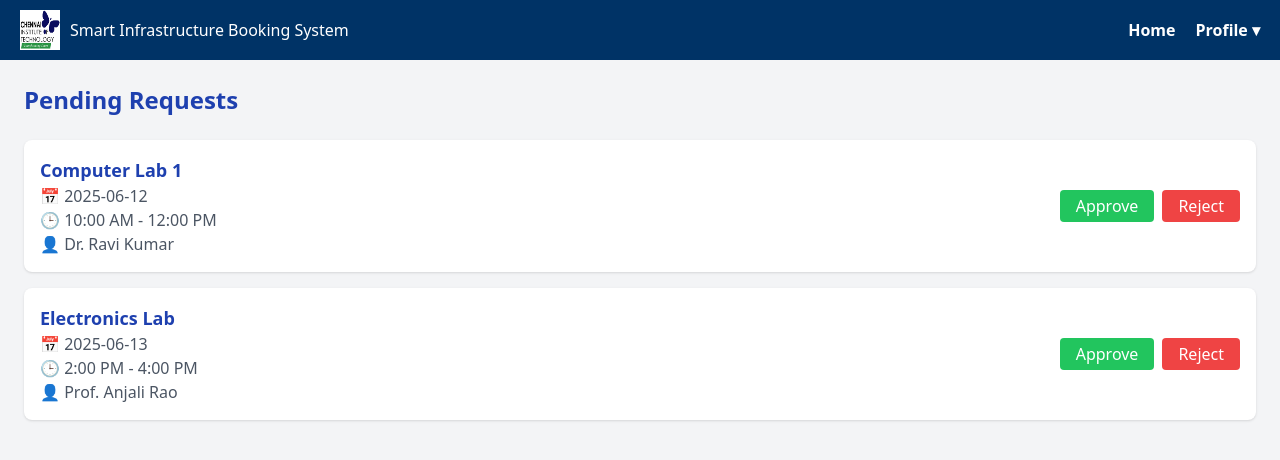
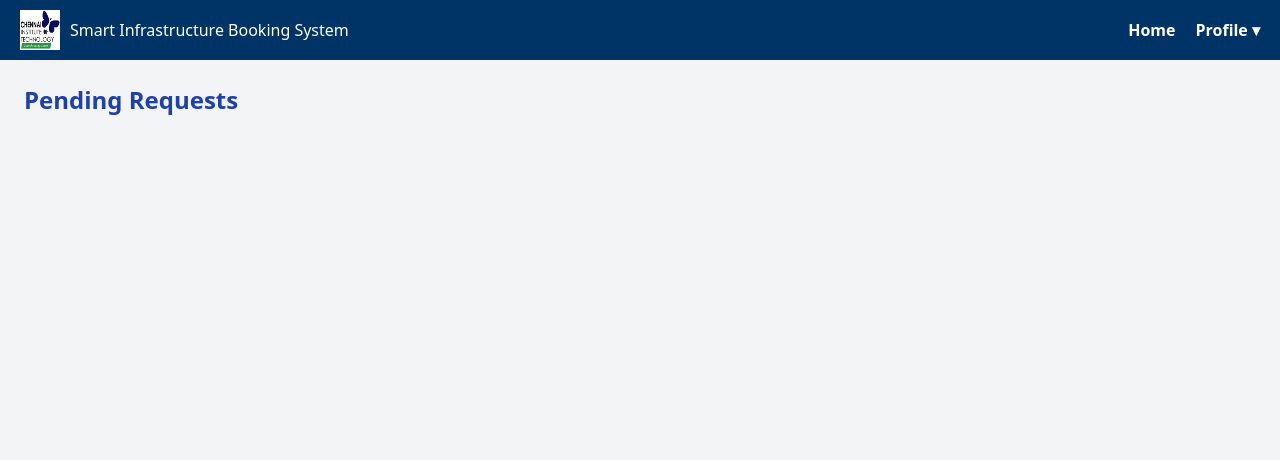
Before and after one commit to Dhar-21-06/Sustainability-and-Resource-Optimization-System, a React (Create React App) app in the folder BookingSystem/frontend/: page /admin/pending-requests in a window 1280 px wide. Shown: the top 460 px of the page. Built offline with nearby package versions, Linux system fonts and the light colour scheme.

Commit message:
mapped the book a lab page with the pending request page, To do: map pending request to my bookings page

```diff
--- a/BookingSystem/frontend/src/pages/admin/pendingRequest.jsx
+++ b/BookingSystem/frontend/src/pages/admin/pendingRequest.jsx
@@ -5,28 +5,26 @@ import AdminFooter from '../../components/common/admin_c/AdminFooter';
 import RequestCard from '../../components/common/admin_c/RequestCard';
 
 const PendingRequests = () => {
-  const requests = [
-    {
-      lab: 'Computer Lab 1',
-      date: '2025-06-12',
-      time: '10:00 AM - 12:00 PM',
-      faculty: 'Dr. Ravi Kumar'
-    },
-    {
-      lab: 'Electronics Lab',
-      date: '2025-06-13',
-      time: '2:00 PM - 4:00 PM',
-      faculty: 'Prof. Anjali Rao'
-    }
-  ];
+  const storedRequests = JSON.parse(localStorage.getItem('pendingRequests')) || [];
+const [requests, setRequests] = React.useState(storedRequests);
 
-  const handleApprove = (lab) => {
-    alert(`Approved booking for ${lab}`);
+
+  const handleApprove = (index) => {
+  const updatedRequests = [...requests];
+  const approvedRequest = updatedRequests.splice(index, 1)[0];
+  localStorage.setItem('pendingRequests', JSON.stringify(updatedRequests));
+  setRequests(updatedRequests);
+  alert(`Approved booking for ${approvedRequest.lab}`);
 };
 
-  const handleReject = (lab) => {
-    alert(`Rejected booking for ${lab}`);
+const handleReject = (index) => {
+  const updatedRequests = [...requests];
+  const rejectedRequest = updatedRequests.splice(index, 1)[0];
+  localStorage.setItem('pendingRequests', JSON.stringify(updatedRequests));
+  setRequests(updatedRequests);
+  alert(`Rejected booking for ${rejectedRequest.lab}`);
 };
+
 
   return (
     <div className="min-h-screen flex flex-col">
@@ -37,10 +35,11 @@ const PendingRequests = () => {
   <RequestCard
     key={index}
     {...req}
-            onApprove={() => handleApprove(req.lab)}
-            onReject={() => handleReject(req.lab)}
+    onApprove={() => handleApprove(index)}
+    onReject={() => handleReject(index)}
   />
 ))}
+
       </main>
     </div>
   );
--- a/BookingSystem/frontend/src/pages/user/bookings.jsx
+++ b/BookingSystem/frontend/src/pages/user/bookings.jsx
@@ -8,6 +8,7 @@ const CheckAllocation = () => {
   const [selectedDate, setSelectedDate] = useState('');
   const [activeTab, setActiveTab] = useState('current');
   const [showSuccessMessage, setShowSuccessMessage] = useState(false);
+  const [bookedSlots, setBookedSlots] = useState({});
 
   const allLabs = [
     'Gen AI Lab', 'IoT Lab', 'Rane NSK Lab', 'PEGA Lab', 'CAM Lab', 'CAD Lab',
@@ -48,6 +49,11 @@ useEffect(() => {
   window.addEventListener('storage', fetchBookings);
 
   return () => window.removeEventListener('storage', fetchBookings);
+}, [activeTab]);
+
+  useEffect(() => {
+  const booked = JSON.parse(localStorage.getItem("bookedSlots")) || {};
+  setBookedSlots(booked);
 }, [activeTab]);
 
   const handleCancelClick = (booking) => {
@@ -102,12 +108,6 @@ useEffect(() => {
   >
     Booking History
   </button>
-  <button
-    onClick={() => setActiveTab('notifications')}
-    className={`px-4 py-2 rounded ${activeTab === 'notifications' ? 'bg-blue-600 text-white' : 'bg-gray-200 text-gray-800'}`}
-  >
-    Notifications
-  </button>
 </div>
       <div className="flex flex-wrap gap-4 mb-6 items-center">
         <label className="text-sm font-medium text-gray-700">
@@ -143,16 +143,19 @@ useEffect(() => {
     <ul className="space-y-4">
       {currentBookings.map((booking) => (
         <li key={booking.id} className="p-4 border rounded-xl shadow bg-white flex justify-between items-center">
-          <div>
-            <p className="text-lg font-semibold text-blue-700">{booking.lab}</p>
-            <p className="text-sm text-gray-600">{booking.time} | {booking.date}</p>
-            <span className={`text-xs px-2 py-1 rounded ${booking.status === 'Approved' ? 'bg-green-100 text-green-700' : 'bg-gray-100 text-gray-700'}`}>
-              🟢 Approved
-            </span>
+          <div className="mt-8">
+  <h2 className="text-xl font-bold mb-4 text-green-800">Approved Bookings (Admin Confirmed)</h2>
+  {Object.keys(bookedSlots).length === 0 ? (
+    <p className="text-gray-500">No admin approved bookings.</p>
+  ) : (
+    Object.keys(bookedSlots).map((lab) =>
+      bookedSlots[lab].map((slot, index) => (
+        <div key={index} className="p-3 mb-2 border rounded bg-green-50 text-green-800">
+          <strong>{lab}</strong> at {slot}
         </div>
-          <div className="flex gap-2">
-            <button onClick={() => handleCancelClick(booking)} className="bg-red-500 text-white px-3 py-1 rounded">Cancel</button>
-            <button className="border px-3 py-1 rounded">View</button>
+      ))
+    )
+  )}
 </div>
         </li>
       ))}
@@ -172,8 +175,17 @@ useEffect(() => {
       <p className="text-sm text-gray-600">{booking.time} | {booking.date}</p>
       <span className="text-xs bg-yellow-100 text-yellow-700 px-2 py-1 rounded">🕒 Pending</span>
     </div>
+    <div className="flex gap-2">
+      <button
+        onClick={() => handleCancelClick(booking)}
+        className="bg-red-500 text-white px-3 py-1 rounded"
+      >
+        Cancel
+      </button>
+    </div>
   </li>
 ))}
+
     </ul>
   )
 )}
--- a/BookingSystem/frontend/src/pages/user/home.jsx
+++ b/BookingSystem/frontend/src/pages/user/home.jsx
@@ -26,7 +26,7 @@ const Home = () => {
   <Link to="/my-bookings">
     <DashboardCard title="My Bookings" description="2 Booked" icon={icon2} />
   </Link>
-  <Link to="/upoming-events">
+  <Link to="/upcoming-events">
     <DashboardCard title="View Upcoming Events" description="Today: 3 Events" icon={icon3} />
   </Link>
 </section>
```
Also changed, not shown: 1 other file (tests, documents, lock files or other folders). Lines whose indentation alone changed are shown as unchanged.
